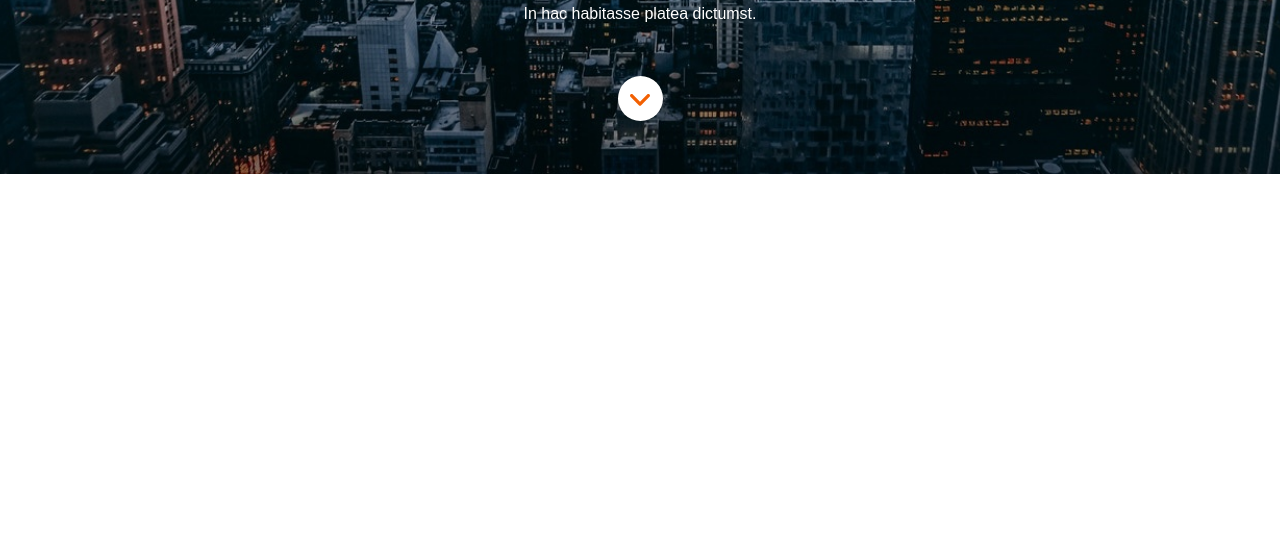
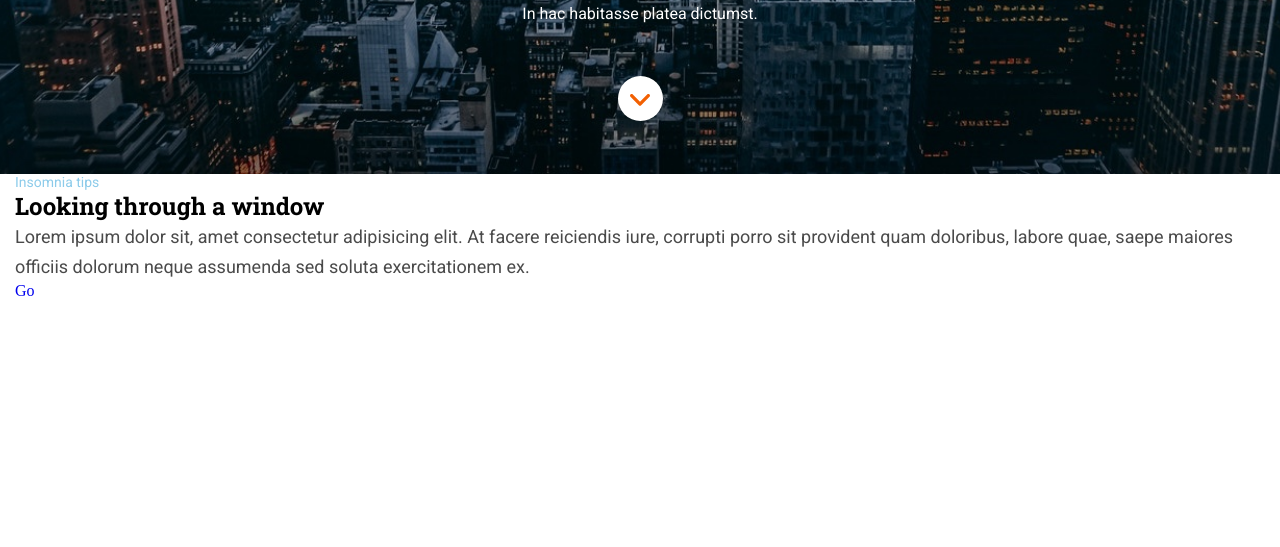
Before and after one commit to Adalab/modulo-1-evaluacion-final-Sandra-Gutierrez, a website: page src/html/index.html in a window 1280 px wide. Shown: the part 626-1173 px from the top of the page. Before the commit the page ends 800 px from the top, so only its background shows below. Drawn offline with nearby package versions, Linux system fonts and the light colour scheme; files that its build step writes are made by us from their sources; files whose address does not match are found by name.

Commit message:
Start html and style section1 and add fonts and colors

```diff
--- a/src/html/index.html
+++ b/src/html/index.html
@@ -5,6 +5,7 @@
     <meta name="viewport" content="width=device-width, initial-scale=1" />
     <title>Anonymous Proxy</title>
     <link href="https://fonts.googleapis.com/css?family=Roboto&display=swap" rel="stylesheet" />
+    <link href="https://fonts.googleapis.com/css2?family=Open+Sans&family=Roboto+Slab:wght@700&family=Rubik&display=swap" rel="stylesheet">
     <link rel="stylesheet" href="./assets/css/main.css" />
     <link rel="icon" href="" />
   </head>
--- a/src/html/partials/main.html
+++ b/src/html/partials/main.html
@@ -1,3 +1,4 @@
 <main>
-
+    <include src="./section1.html"></include>
+    <include src="./section2.html"></include>
 </main>
--- /dev/null
+++ b/src/html/partials/section1.html
@@ -0,0 +1,6 @@
+<section class="section1">
+    <p class="section1__textSmall">Insomnia tips</p>
+    <h2 class="section1__title">Looking through a window</h2>
+    <p class="section1__text">Lorem ipsum dolor sit, amet consectetur adipisicing elit. At facere reiciendis iure, corrupti porro sit provident quam doloribus, labore quae, saepe maiores officiis dolorum neque assumenda sed soluta exercitationem ex.</p>
+    <a href="#" class="section1__button">Go</a>
+</section>
--- /dev/null
+++ b/src/html/partials/section2.html
@@ -0,0 +1,3 @@
+<section class="section2">
+
+</section>
--- a/src/scss/core/_reset.scss
+++ b/src/scss/core/_reset.scss
@@ -3,3 +3,6 @@
   margin: 0;
   padding: 0;
 }
+a{
+  text-decoration: none;
+}
--- a/src/scss/core/_variables.scss
+++ b/src/scss/core/_variables.scss
@@ -1,4 +1,8 @@
 // fonts
-
+$fontTitles: "Roboto Slab",Arial, Helvetica, sans-serif;
+$fontText:"Roboto", Arial, Helvetica, sans-serif;
 
 // colors
+$fontColorPpal: #fff;
+$fontColorScnd: #000;
+$colorAction: #f26002;
--- a/src/scss/layout/_header.scss
+++ b/src/scss/layout/_header.scss
@@ -9,8 +9,7 @@
     flex-direction: column;
     justify-content: end;
     align-items: center;
-    color: #fff;
-    font-family: "RobotoSlab", Arial, Helvetica, sans-serif;
+    color: $fontColorPpal;
     &__burguer{
         background-color: #0271bc;
         width: 44px;
@@ -21,6 +20,7 @@
         left: 0;
     }
     &__title{
+        font-family: $fontTitles;
         text-transform: uppercase;
         font-size: 42px;
         font-weight: bold;
@@ -29,6 +29,7 @@
         margin-bottom: 20px;
     }
     &__text{
+        font-family: $fontText;
         font-size: 16px;
         text-align: center;
         margin-bottom: 53px;
--- /dev/null
+++ b/src/scss/layout/_section1.scss
@@ -0,0 +1,24 @@
+.section1{
+    background-color: #fff;
+    width: 100%;
+    height: 373px;
+    display: flex;
+    flex-direction: column;
+    padding: 0px 15px;
+    &__textSmall{
+        font-family: $fontText;
+        color: #8ccbea;
+        font-size: 14px;
+    }
+    &__title{
+        font-family: $fontTitles;
+        color: $fontColorScnd;
+        font-size: 24px;
+    }
+    &__text{
+        font-family: $fontText;
+        color: #4a4a4a;
+        font-size: 18px;
+        line-height: 1.67;
+    }
+}
--- a/src/scss/main.scss
+++ b/src/scss/main.scss
@@ -1,4 +1,6 @@
 @import 'core/variables';
 @import 'core/reset';
 @import 'layout/header';
+@import 'layout/section1';
+@import 'layout/section2';
 @import 'layout/footer';
```
Also changed, not shown: src/scss/layout/_section2.scss (added).
